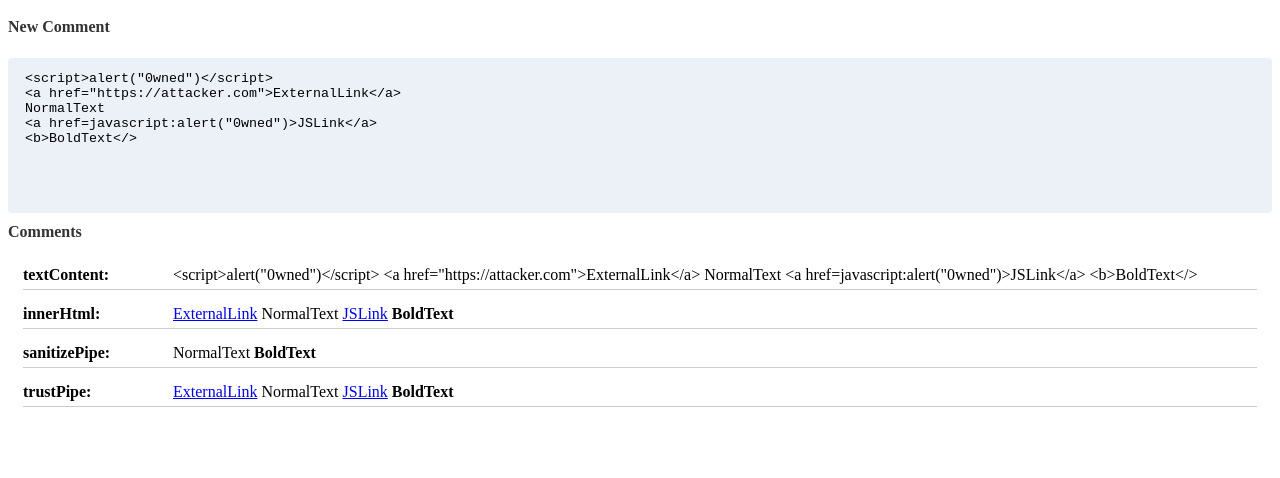
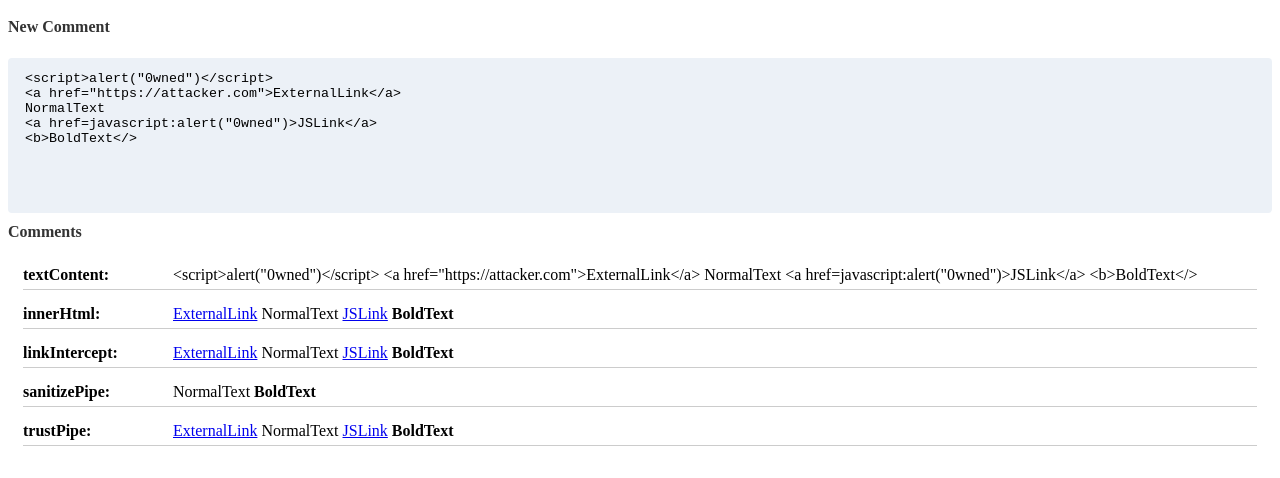
Before and after one commit to dannyduc/sanitize-comments, an Angular app: page / in a window 1280 px wide. Shown: the top 478 px of the page. Built offline with nearby package versions, Linux system fonts and the light colour scheme.

Commit message:
1 file modified

```diff
--- a/src/app/comment/comment.component.html
+++ b/src/app/comment/comment.component.html
@@ -14,7 +14,13 @@
 </div>
 
 <div class="ItemComment">
-  <strong>innerHtml: </strong><span appExternalLink [innerHTML]="comment.note"></span>
+  <strong>innerHtml: </strong
+  ><span appExternalLink [innerHTML]="comment.note"></span>
+</div>
+
+<div class="ItemComment">
+  <strong>linkIntercept: </strong
+  ><span appExternalLink [innerHTML]="comment.note"></span>
 </div>
 
 <div class="ItemComment">
```
